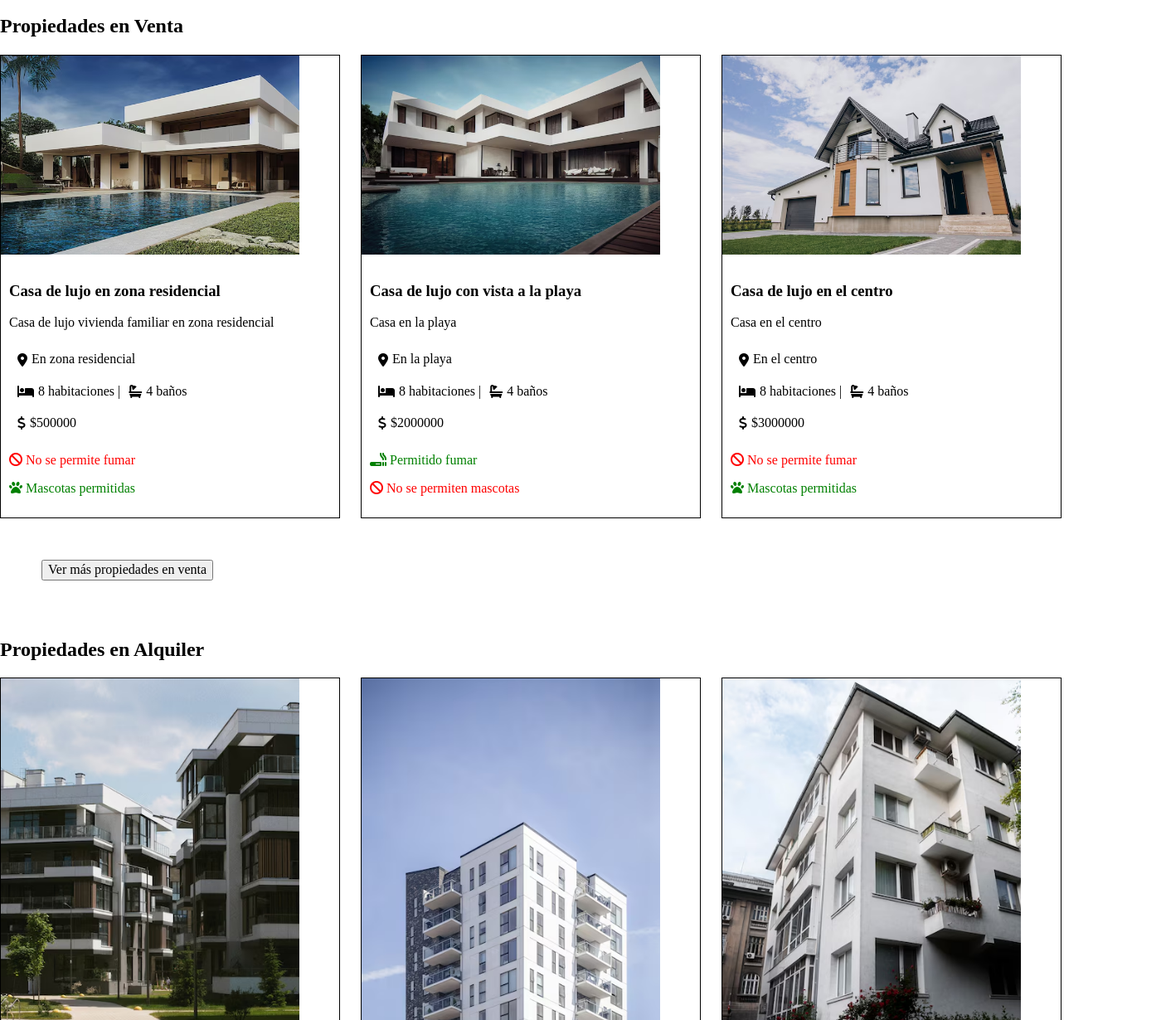
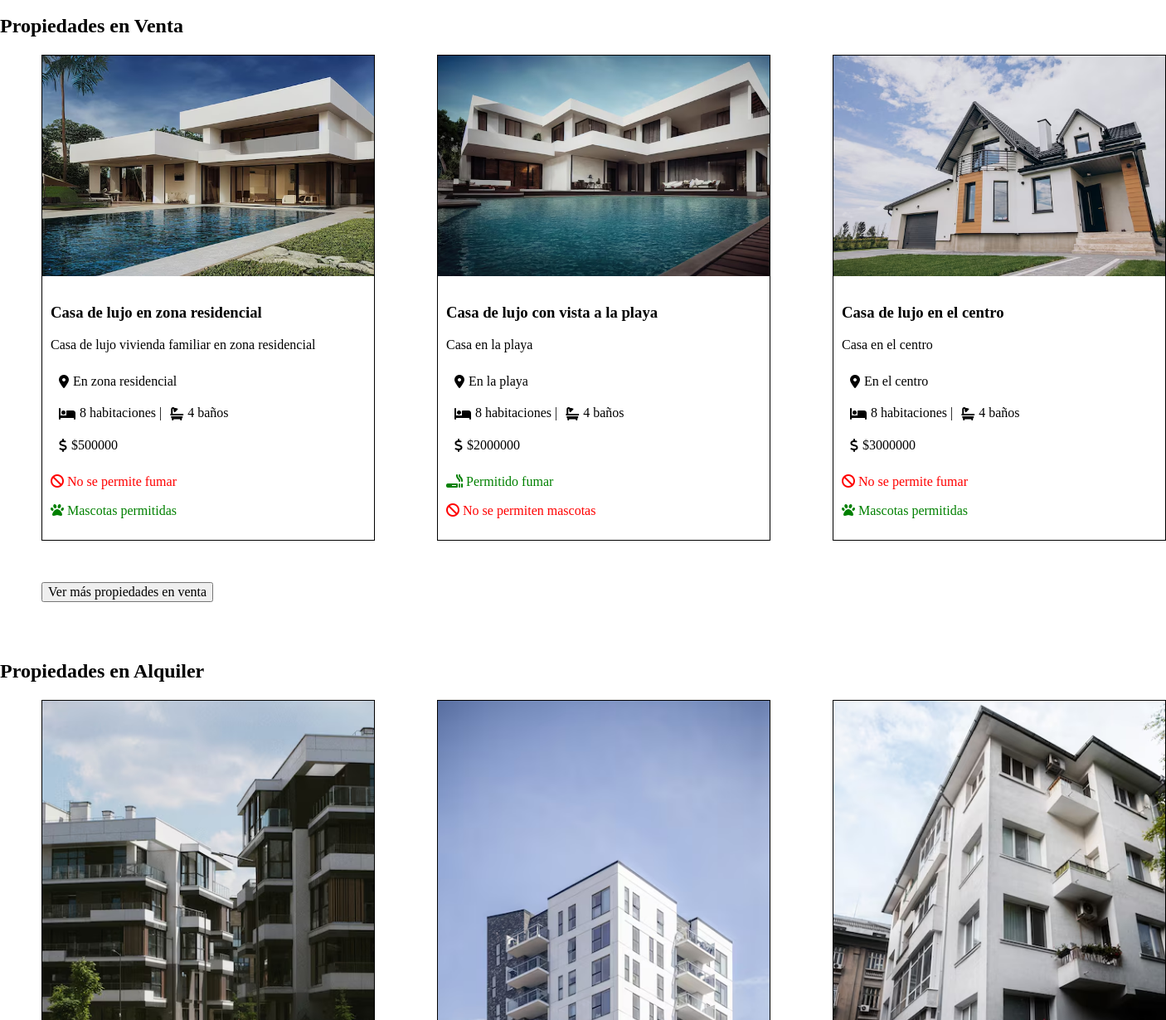
Before and after one commit to candela-greco/inmobiliaria.github.io, a plain HTML site: page index.html in a window 1280 px wide. Shown: the part 390-1620 px from the top of the page at 83% size, 1406 px wide, since content can reach past the window. Drawn offline with Linux system fonts and the light colour scheme.

Commit message:
Arregle la seccion de cards en el index

```diff
--- a/assets/css/estilos.css
+++ b/assets/css/estilos.css
@@ -67,11 +67,14 @@ nav {
 }
 
 .cardVenta {
+margin-left: 50px;
 border: solid black 1px;
+width: 400px;
 }
 
 .venta-img {
-width: 360px;
+  width: 100%;
+  height: auto;
 }
 
 .venta-cuerpo {
@@ -103,11 +106,14 @@ margin: 0;
 }
 
 .cardAlquiler {
+margin-left: 50px;
 border: solid black 1px;
+width: 400px;
 }
 
 .alquiler-img {
-width: 360px;
+width: 100%;
+height: auto;
 }
 
 .alquiler-cuerpo {
```
